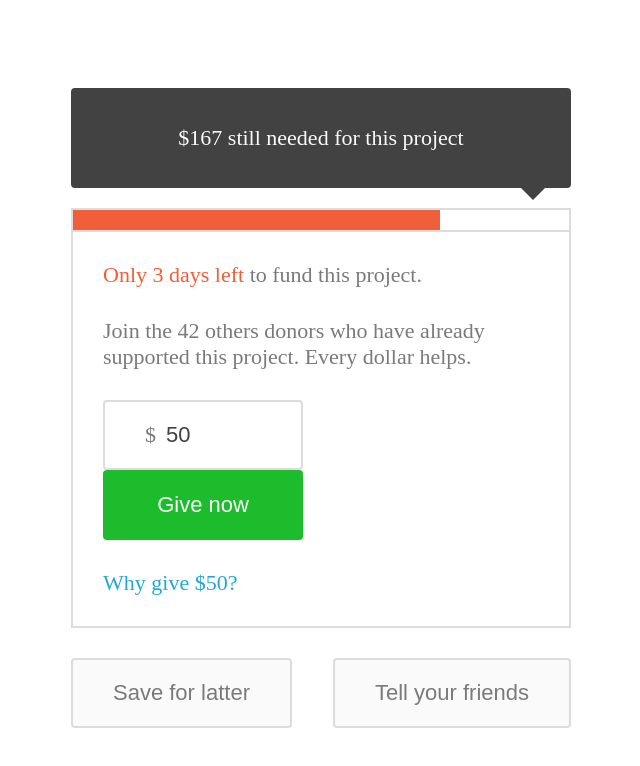
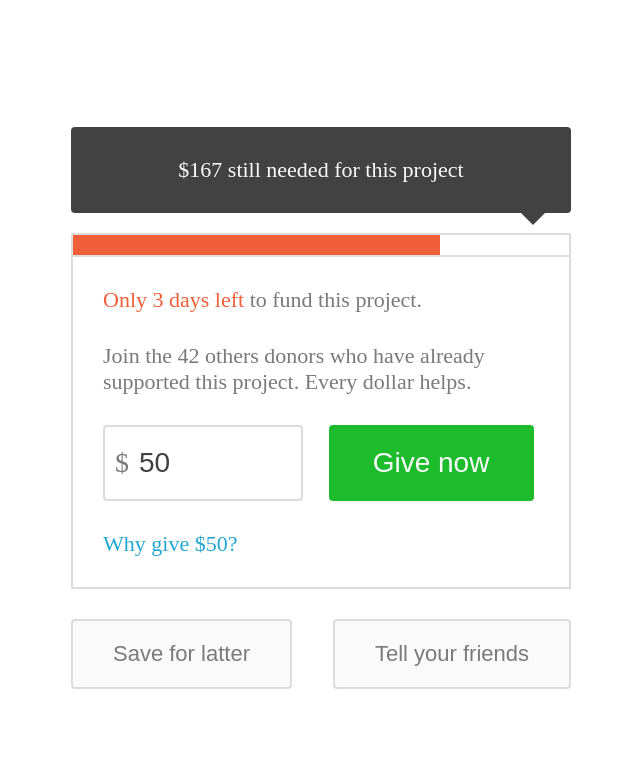
Before and after one commit to kozlovzxc/donater, a website: page index.html in a window 1280 px wide. Shown: the whole page, without its empty margins (319-959 px from the left). Drawn offline with nearby package versions, Linux system fonts and the light colour scheme; files that its build step writes are made by us from their sources.

Commit message:
feat(common): fix heights and paddings

```diff
--- a/style/alert.scss
+++ b/style/alert.scss
@@ -3,8 +3,7 @@
   display: flex;
   justify-content: center;
   align-items: center;
-  min-height: 100px;
-  margin-bottom: $distance-medium;
+  min-height: 86px;
   color: $color-text-white;
   background-color: $color-secondary-dark;
   border-radius: 4px;
--- a/style/button.scss
+++ b/style/button.scss
@@ -6,7 +6,8 @@
 
   &__action {
     color: $color-text-white;
+    font-size: $font-size-large;
     background-color: $color-action;
-    border-color: $color-action; // to match height
+    border-color: $color-action;
   }
 }
--- a/style/index.scss
+++ b/style/index.scss
@@ -12,7 +12,7 @@
   min-height: 100vh;
 }
 
-.countdown {
+.alert {
   margin-bottom: $distance-medium;
 }
 
@@ -36,7 +36,7 @@
   }
 
   &_button {
-    width: 200px;
+    width: 205px;
   }
 }
 
--- a/style/input.scss
+++ b/style/input.scss
@@ -1,18 +1,21 @@
 .input {
   @extend %bordered;
-  display: flex;
+  display: inline-flex;
   flex-direction: row;
   padding: $distance-medium $distance-extra-large;
+  padding-left: $distance-small;
   border-radius: $border-radius;
 
   &_actual-input {
     max-width: 100%;
     padding: 0px;
     color: $color-secondary-dark;
+    font-size: $font-size-large;
     border: none;
   }
 
   &_dollar {
     margin-right: $distance-small;
+    font-size: $font-size-large;
   }
 }
```
